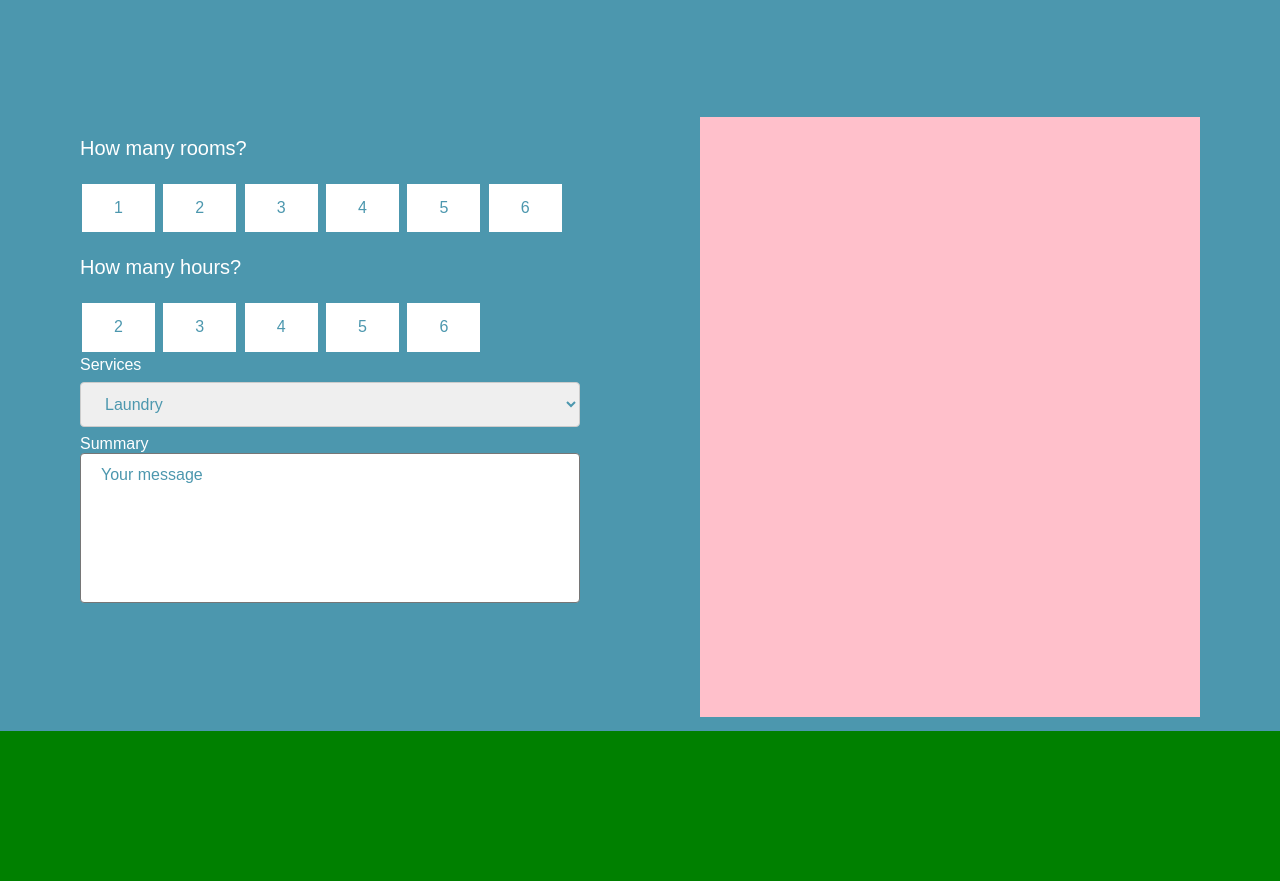
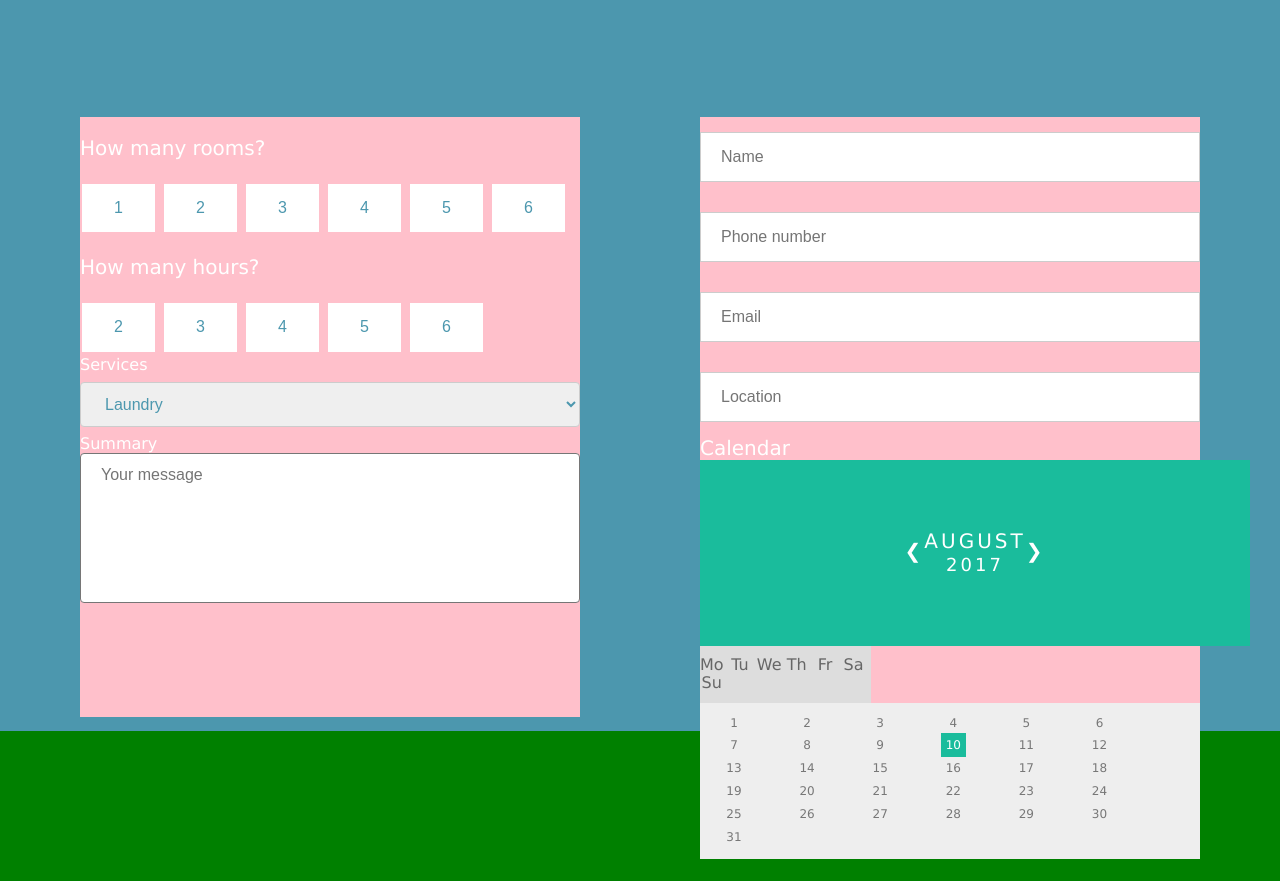
Before and after one commit to Bettykirii/Ng-ara-Project, a plain HTML site: page Ng'ara/index.html in a window 1280 px wide. Shown: the part 649-1530 px from the top of the page. Drawn offline with Linux system fonts and the light colour scheme.

Commit message:
added location and calender

```diff
--- a/Ng'ara/css/main.css
+++ b/Ng'ara/css/main.css
@@ -85,7 +85,7 @@ p{
 	height: 600px;
 }
 .service{
-	/*background-color: pink;*/
+	background-color: pink;
 	width: 500px;
 	margin-top: 100px;
 	float: left;
@@ -143,3 +143,189 @@ h2{
 	font-size:20px;
 	color: #fff;
 }
+.contact input{
+	width: 	100%;
+	height: 50px;
+	padding-left: 20px;
+	margin:15px 0;
+    color: #4c97ae;
+    box-sizing: border-box;
+    display: inline-block;
+    border: 1px solid #ccc;
+
+
+
+}
+/*.month {
+    padding: 5px 5px;
+    width: 100%;
+    background: #1abc9c;
+    text-align: center;
+    box-sizing: border-box;
+}
+
+.month ul {
+    margin: 0;
+    padding: 0;
+}
+
+.month ul li {
+    color: white;
+    font-size: 20px;
+    text-transform: uppercase;
+    letter-spacing: 3px;
+}
+
+.month .prev {
+    float: left;
+    padding-top: 10px;
+}
+
+.month .next {
+    float: right;
+    padding-top: 10px;
+}
+
+.weekdays {
+    margin: 0;
+    background-color: #ddd;
+    width: 100%;
+    box-sizing: border-box;
+
+}
+
+.weekdays li {
+    color: #666;
+    text-align: center;
+    list-style-type: none;
+    display: inline-block;
+    width: 12.6%;
+    margin-left: -12px;
+    text-align: center;
+    margin-bottom: 5px;
+    font-size:15px;
+
+}
+
+.days {
+    padding:0;
+    text-align:center;
+    background: #eee;
+    margin: 0;
+    width: 100%;
+
+
+}
+
+.days li {
+    list-style-type: none;
+
+    display: inline-block;
+    width: 12.6%;
+    text-align: center;
+    margin-bottom: 5px;
+    font-size:15px;
+    color: #777;
+}
+
+.days li .active {
+    padding: 4px;
+    background: #1abc9c;
+    color: white !important
+}
+
+/* Add media queries for smaller screens */
+/*@media screen and (max-width:720px) {
+    .weekdays li, .days li {width: 13.1%;}
+}
+
+@media screen and (max-width: 420px) {
+    .weekdays li, .days li {width: 12.5%;}
+    .days li .active {padding: 2px;}
+}
+
+@media screen and (max-width: 290px) {
+    .weekdays li, .days li {width: 12.2%;}
+}*/*/
+
+{box-sizing: border-box;}
+ul {list-style-type: none;}
+body {font-family: Verdana, sans-serif;}
+
+.month {
+    padding: 70px 25px;
+    width: 100%;
+    background: #1abc9c;
+    text-align: center;
+}
+
+.month ul {
+    margin: 0;
+    padding: 0;
+}
+
+.month ul li {
+    color: white;
+    font-size: 20px;
+    text-transform: uppercase;
+    letter-spacing: 3px;
+}
+
+.month .prev {
+    float: left;
+    padding-top: 10px;
+}
+
+.month .next {
+    float: right;
+    padding-top: 10px;
+}
+
+.weekdays {
+    margin: 0;
+    padding: 10px 0;
+    background-color: #ddd;
+}
+
+.weekdays li {
+    display: inline-block;
+    width: 13.6%;
+    color: #666;
+    text-align: center;
+}
+
+.days {
+    padding: 10px 0;
+    background: #eee;
+    margin: 0;
+}
+
+.days li {
+    list-style-type: none;
+    display: inline-block;
+    width: 13.6%;
+    text-align: center;
+    margin-bottom: 5px;
+    font-size:12px;
+    color: #777;
+}
+
+.days li .active {
+    padding: 5px;
+    background: #1abc9c;
+    color: white !important
+}
+
+/* Add media queries for smaller screens */
+@media screen and (max-width:720px) {
+    .weekdays li, .days li {width: 13.1%;}
+}
+
+@media screen and (max-width: 420px) {
+    .weekdays li, .days li {width: 12.5%;}
+    .days li .active {padding: 2px;}
+}
+
+@media screen and (max-width: 290px) {
+    .weekdays li, .days li {width: 12.2%;}
+}
--- a/Ng'ara/index.html
+++ b/Ng'ara/index.html
@@ -57,15 +57,74 @@
            </select>
            <label for="Services">Summary</label>
            <form>
-  <textarea>Your message</textarea>
+
+          <textarea type="text" placeholder="Your message"></textarea>
 </form>
 
+              </div>
+              <div class="contact">
+                <input type=" text" name="" placeholder="Name" required>
+                <input type=" text" name="" placeholder="Phone number" required>
+                <input type=" text" name="" placeholder="Email" required>
+                <input type=" text" name="" placeholder="Location" required >
+             <p style="margin: 0;font-size: 20px;color: #fff">Calendar</p>
 
+<div class="month">
+  <ul>
+    <li class="prev">&#10094;</li>
+    <li class="next">&#10095;</li>
+    <li>August<br>
+      <span style="font-size:18px">2017</span>
+    </li>
+  </ul>
+</div>
 
+<ul class="weekdays">
+  <li>Mo</li>
+  <li>Tu</li>
+  <li>We</li>
+  <li>Th</li>
+  <li>Fr</li>
+  <li>Sa</li>
+  <li>Su</li>
+</ul>
+
+<ul class="days">
+  <li>1</li>
+  <li>2</li>
+  <li>3</li>
+  <li>4</li>
+  <li>5</li>
+  <li>6</li>
+  <li>7</li>
+  <li>8</li>
+  <li>9</li>
+  <li><span class="active">10</span></li>
+  <li>11</li>
+  <li>12</li>
+  <li>13</li>
+  <li>14</li>
+  <li>15</li>
+  <li>16</li>
+  <li>17</li>
+  <li>18</li>
+  <li>19</li>
+  <li>20</li>
+  <li>21</li>
+  <li>22</li>
+  <li>23</li>
+  <li>24</li>
+  <li>25</li>
+  <li>26</li>
+  <li>27</li>
+  <li>28</li>
+  <li>29</li>
+  <li>30</li>
+  <li>31</li>
+</ul>
 
 
               </div>
-              <div class="contact"></div>
             </div>
             <div class="footer"></div>
 
```
